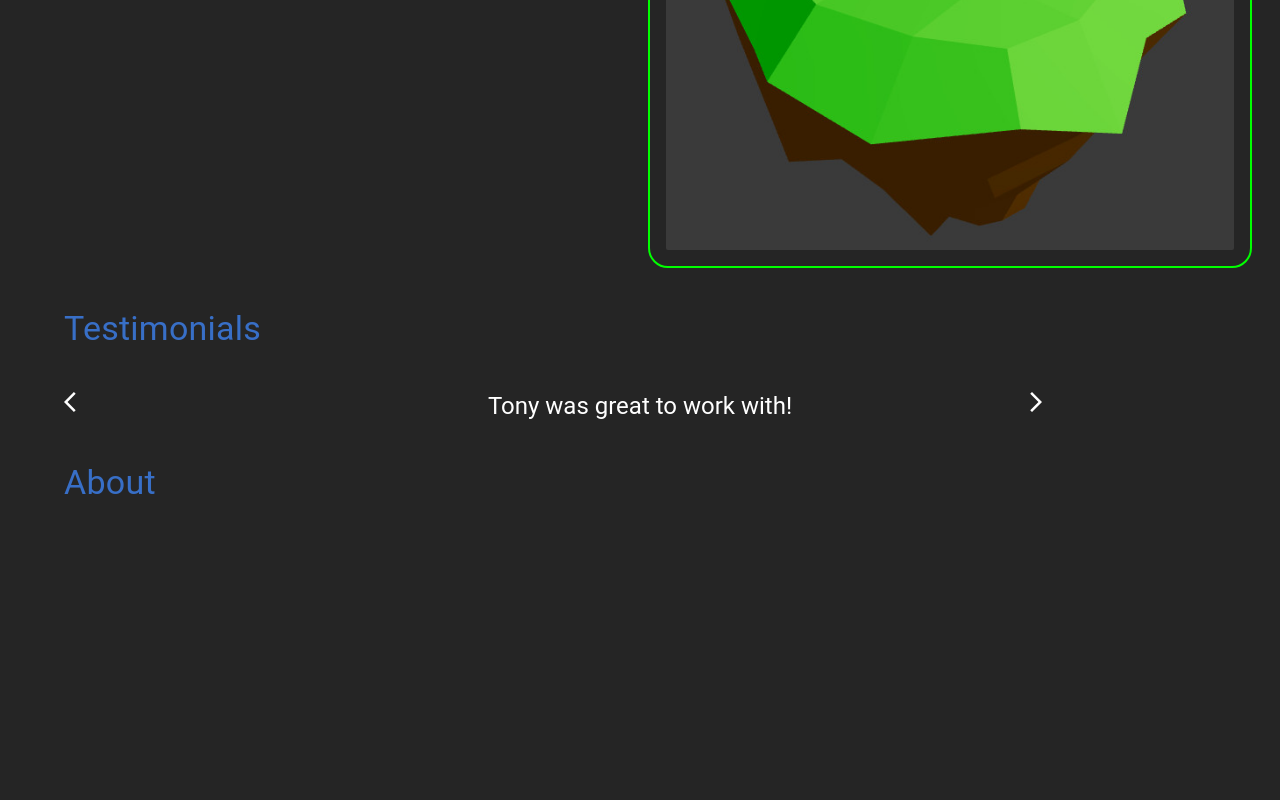
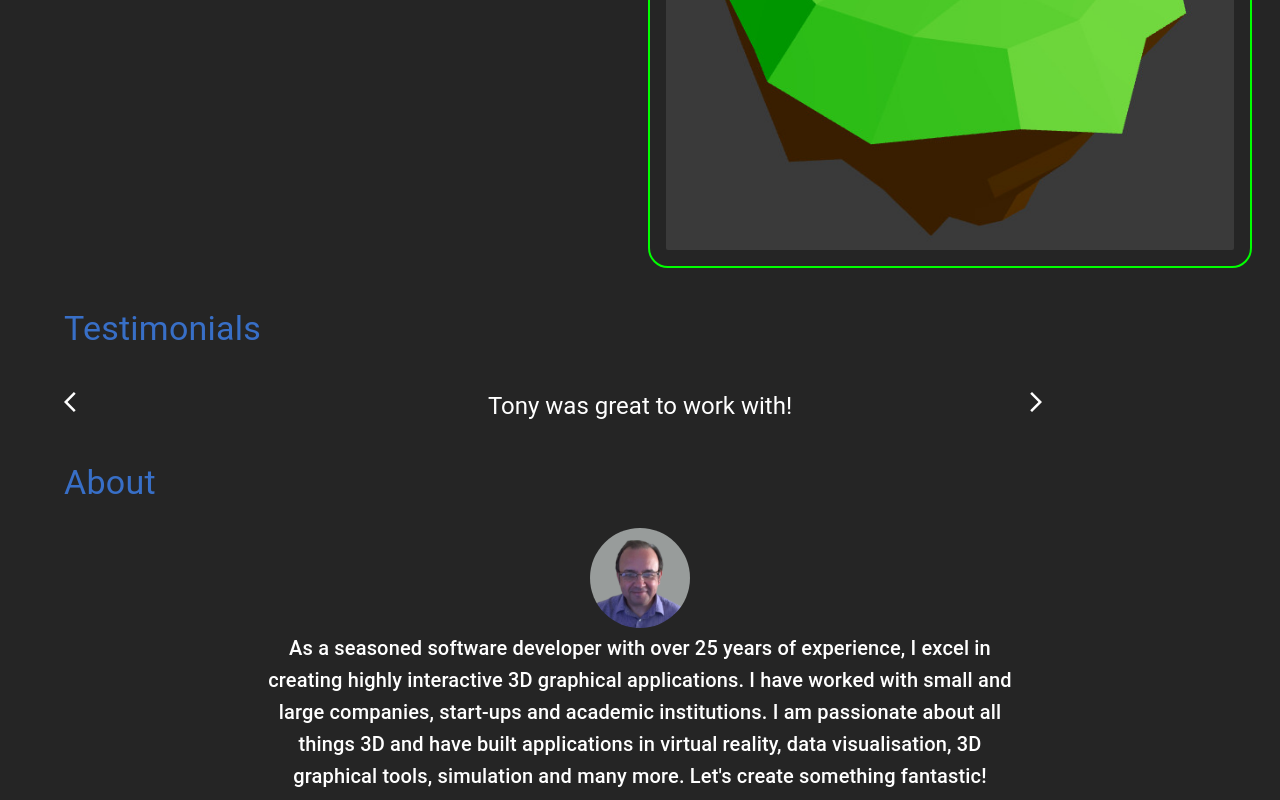
Before and after one commit to DoctorTone/drt_software_ltd, a React (Vite) app: page / in a window 1280 px wide. Shown: the part 2523-3323 px from the top of the page. Before the commit the page ends 3035 px from the top, so only its background shows below. Built offline with nearby package versions, Linux system fonts and the light colour scheme.

Commit message:
Updated testimonial section

```diff
--- a/src/components/About.tsx
+++ b/src/components/About.tsx
@@ -1,13 +1,29 @@
 import React from "react";
 import Container from "@mui/material/Container";
 import Typography from "@mui/material/Typography";
-
+import Box from "@mui/material/Box";
+import Grid from "@mui/material/Grid2";
 const About = () => {
   return (
     <Container>
       <Typography variant="h4" sx={{ mt: 5, color: "#386fc7" }}>
         About
       </Typography>
+      <Box sx={{ mt: 3, textAlign: "center" }}>
+        <img src="./images/tony.png" alt="profile" className="roundedSmall" />
+      </Box>
+      <Grid container sx={{ textAlign: "center" }}>
+        <Grid size={8} offset={2}>
+          <Typography variant="h6">
+            As a seasoned software developer with over 25 years of experience, I
+            excel in creating highly interactive 3D graphical applications. I
+            have worked with small and large companies, start-ups and academic
+            institutions. I am passionate about all things 3D and have built
+            applications in virtual reality, data visualisation, 3D graphical
+            tools, simulation and many more. Let's create something fantastic!
+          </Typography>
+        </Grid>
+      </Grid>
     </Container>
   );
 };
--- a/src/css/styles.css
+++ b/src/css/styles.css
@@ -5,6 +5,10 @@ body {
 .rounded {
   border-radius: 50%;
   width: 190px;
+}
+.roundedSmall {
+  border-radius: 50%;
+  width: 100px;
 }
 .plus-jakarta-sans-main {
   font-family: "Plus Jakarta Sans", sans-serif;
```
